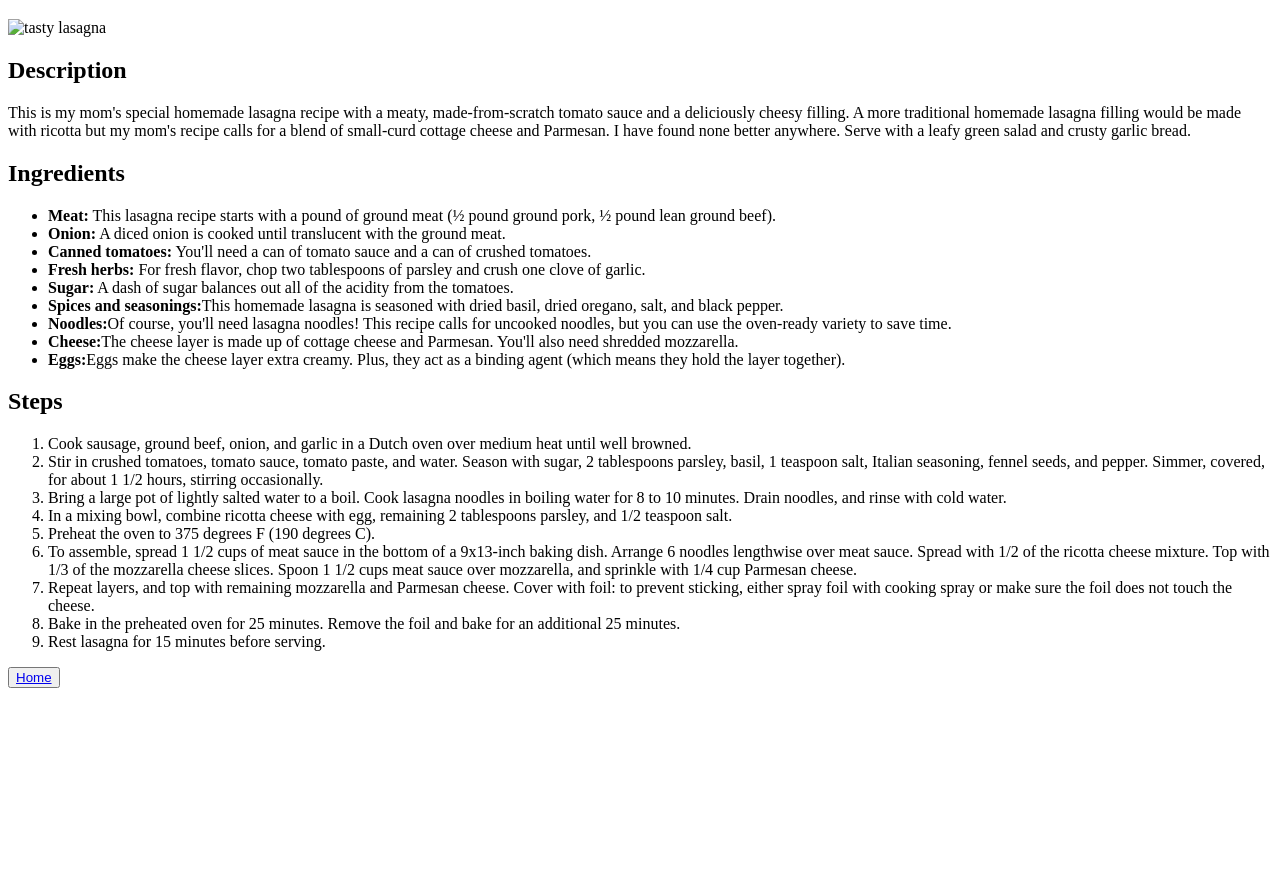
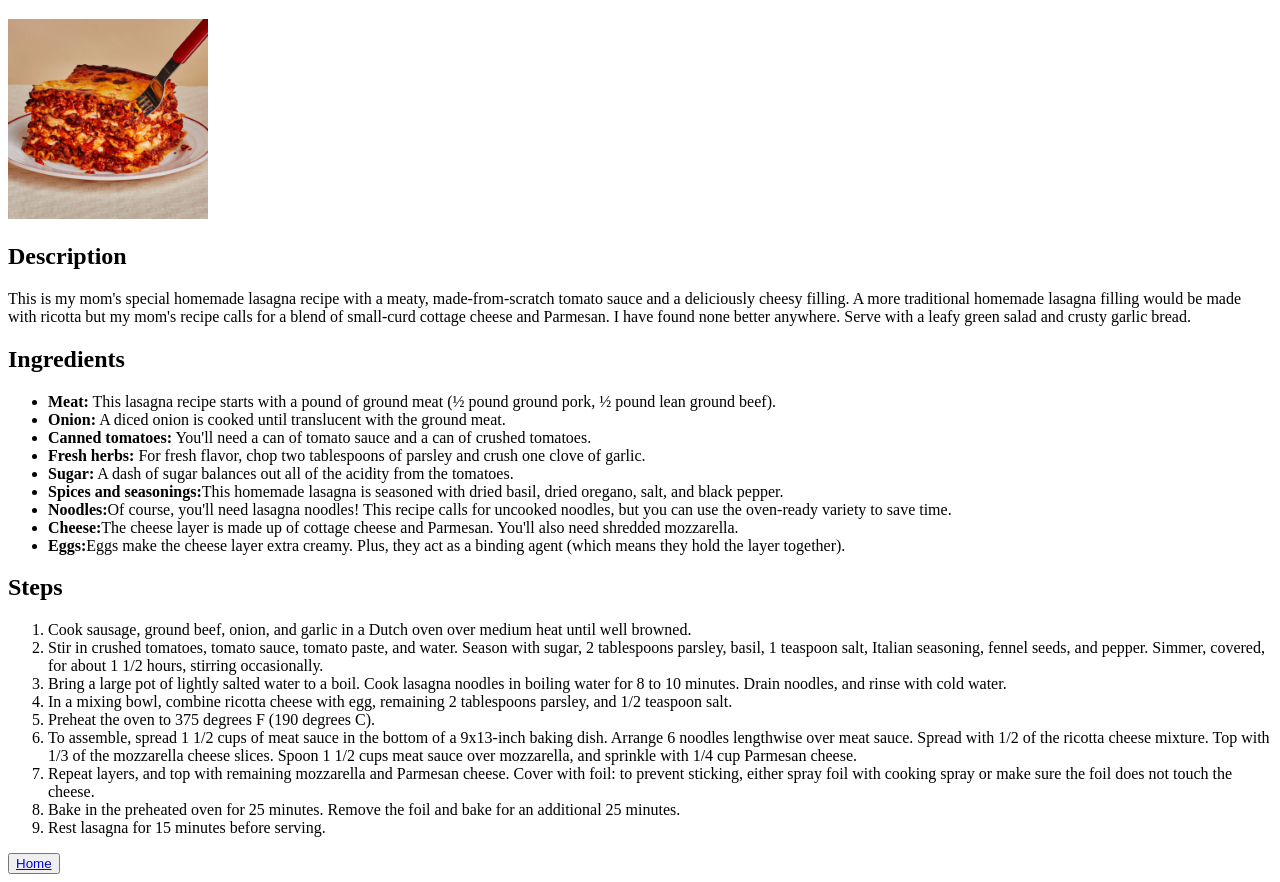
Before and after one commit to DaniellDuque/odin-recipes, a plain HTML site: page Recipes/lasagna.html in a window 1280 px wide. Shown: the part 61-943 px from the top of the page. Before the commit the page ends 800 px from the top, so only its background shows below. Drawn offline with Linux system fonts and the light colour scheme.

Commit message:
lasagna.html

```diff
--- a/Recipes/lasagna.html
+++ b/Recipes/lasagna.html
@@ -6,10 +6,9 @@
   </head>
   <body>
     <h1>Secret Lasagna Recipe</h1>
-    <img src="../lasagna.webp"alt="tasty lasagna" height="200
-    " width="200">
+    <img src="../images/lasagna.webp"alt="tasty lasagna" height="200" width="200">
     <h2> Description </h2>
-    <P> This is my mom's special homemade lasagna recipe with a meaty, made-from-scratch tomato sauce and a deliciously cheesy filling. A more traditional homemade lasagna filling would be made with ricotta but my mom's recipe calls for a blend of small-curd cottage cheese and Parmesan. I have found none better anywhere. Serve with a leafy green salad and crusty garlic bread.</P>
+    <p> This is my mom's special homemade lasagna recipe with a meaty, made-from-scratch tomato sauce and a deliciously cheesy filling. A more traditional homemade lasagna filling would be made with ricotta but my mom's recipe calls for a blend of small-curd cottage cheese and Parmesan. I have found none better anywhere. Serve with a leafy green salad and crusty garlic bread.</p>
     <h2> Ingredients </h2>
     <ul>
         <li> <strong>Meat:</strong> This lasagna recipe starts with a pound of ground meat (½ pound ground pork, ½ pound lean ground beef). </li>
```
